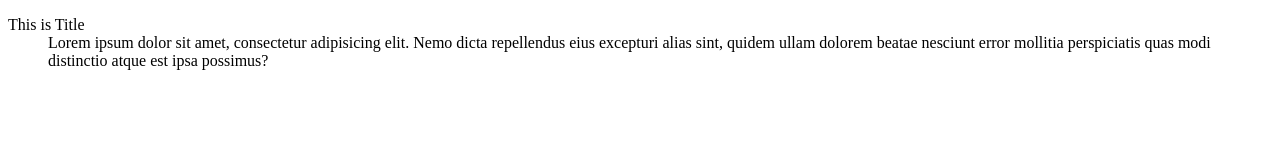
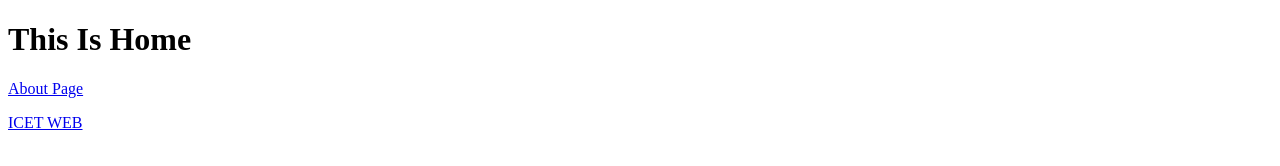
Before and after one commit to nsdharme/Internet-Technologies-Day2, a plain HTML site: page index.html in a window 1280 px wide. Drawn offline with Linux system fonts and the light colour scheme.

Commit message:
com about

```diff
--- a/index.html
+++ b/index.html
@@ -11,12 +11,53 @@
     <!-- <h1>Hello</h1>
     <h2>I'm Nipuna</h2> -->
 
-    <div>
+    <!-- <div>
         <dl>
-            <dt>This is Title</dt>
+            <dt>This is Title 1</dt>
             <dd>Lorem ipsum dolor sit amet, consectetur adipisicing elit. Nemo dicta repellendus eius excepturi alias sint, quidem ullam dolorem beatae nesciunt error mollitia perspiciatis quas modi distinctio atque est ipsa possimus?</dd>
         </dl>
-    </div>
+
+        <hr>
+
+        <dl>
+            <dt>This is Title 2</dt>
+            <dd>Lorem ipsum dolor sit amet, consectetur adipisicing elit. Nemo dicta repellendus eius excepturi alias sint, quidem ullam dolorem beatae nesciunt error mollitia perspiciatis quas modi distinctio atque est ipsa possimus?</dd>
+        </dl>
+    </div> -->
+
+
+    <!-- <ol type=++ >
+        <li>Saman</li>
+        <li>Nimal</li>
+        <li>Kamal
+            <ol type="I">
+                <li>Walana</li>
+                <li>Gampaha</li>
+                <li>Matara
+                    <ol type="i">
+                        <li>Home</li>
+                        <li>Ground</li>
+                    </ol>
+                </li>
+            </ol>
+        </li>
+        <li>Ranil</li>
+        <li>Sunil</li>
+    </ol>
+
+    <ul style="list-style:decimal-leading-zero;">
+        <li>Saman</li>
+        <li>Kamal</li>
+        <li>Nimal</li>
+        <li>Malan</li>
+        <li>Ranil</li>
+    </ul> -->
+
+    <h1>This Is Home</h1>
+
+<a href="about.html">About Page</a>
+
+    <a href="https://icetlms.lk/my/index.php"><p>ICET WEB</p></a>
 
 </body>
 
```
Also changed, not shown: about.html (added, +15 -0 lines).
